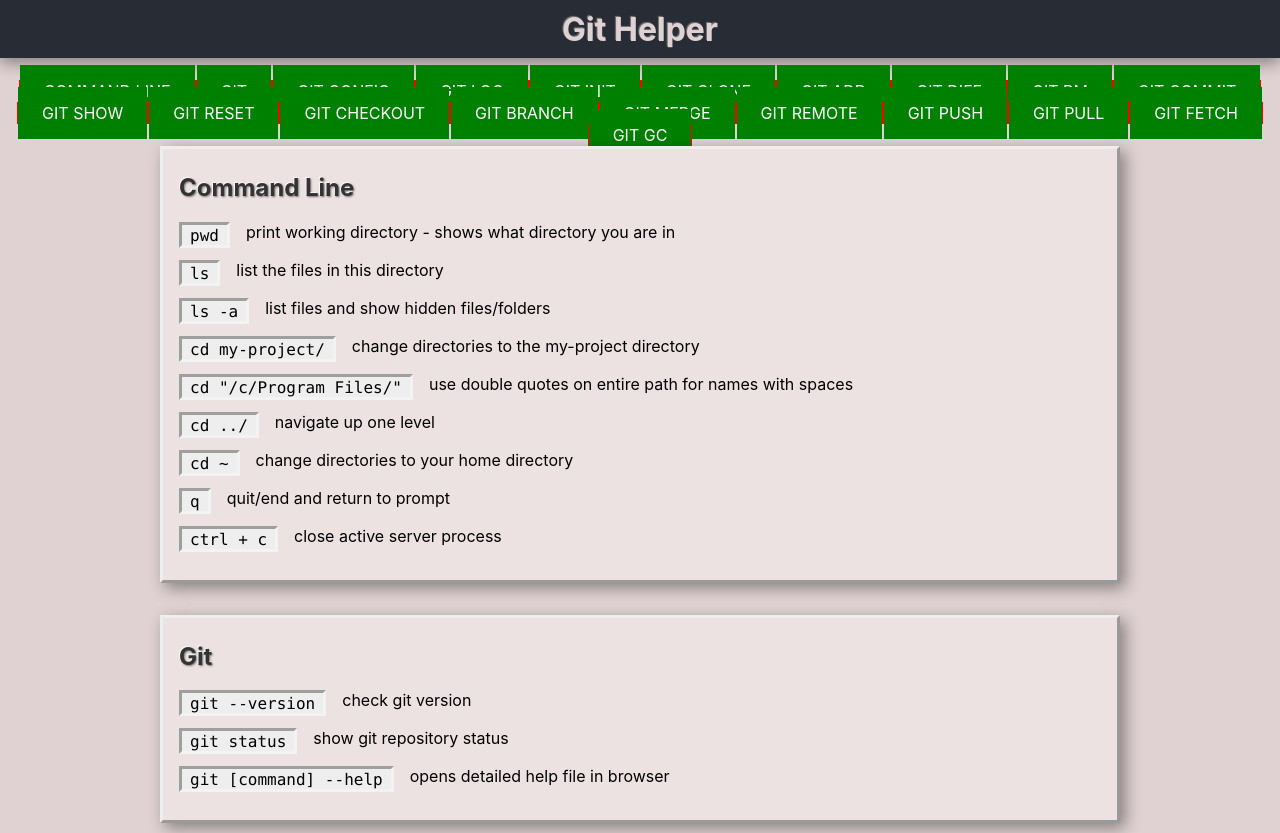
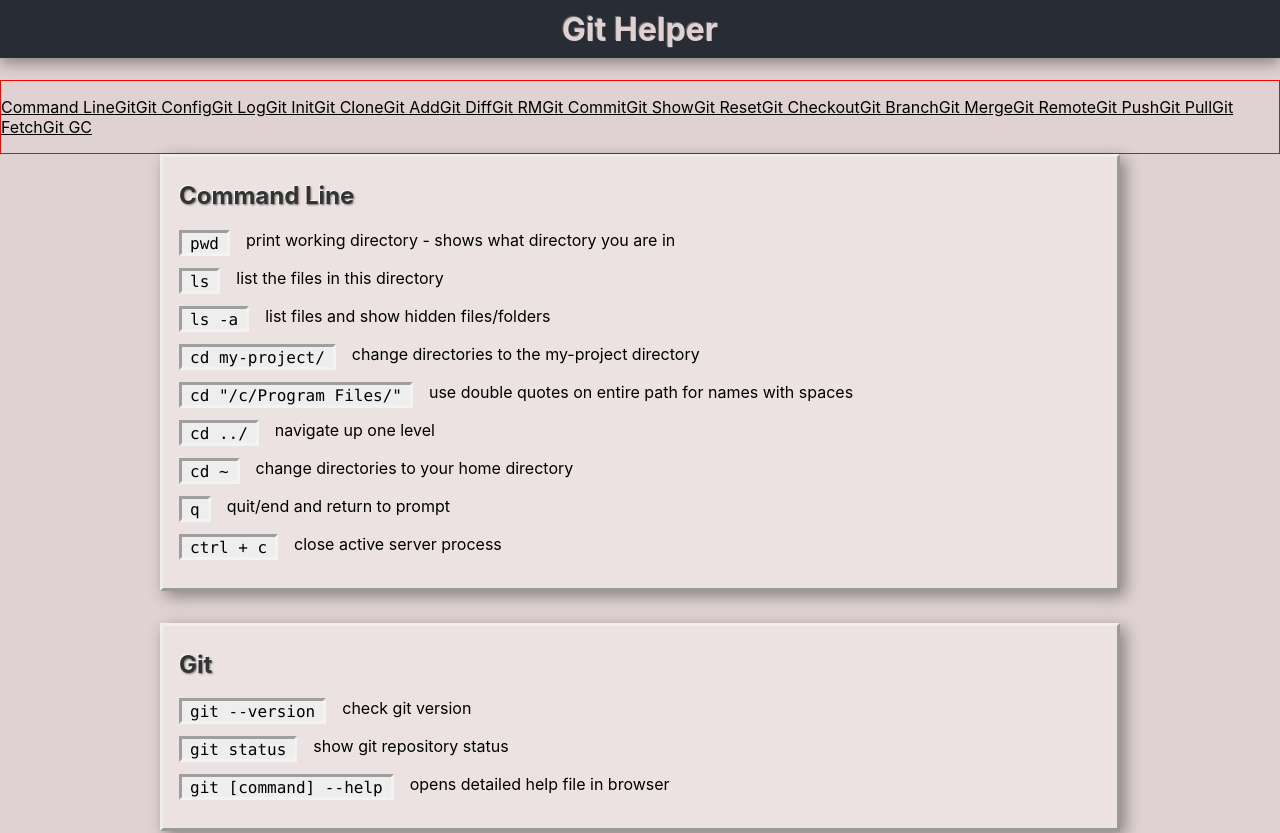
Before and after one commit to davidlongwith/git-helper, a React (Create React App) app: page / in a window 1280 px wide. Shown: the top 833 px of the page. Built offline with nearby package versions, Linux system fonts and the light colour scheme.

Commit message:
quick links overhaul in progress...

```diff
--- a/src/App.css
+++ b/src/App.css
@@ -13,36 +13,6 @@
   margin-top: 0;
   padding: 0.3em 0;
   text-shadow: -1px -1px 1px rgb(122, 122, 122);
-}
-
-#quick-links-container {
-  display: flex;
-  flex-flow: row wrap;
-  justify-content: center;
-}
-
-.quick-links-div {
-  border: 1px solid red;
-}
-
-.quick-link {
-  background-color: green;
-  color: white;
-  padding: 1em 1.5em;
-  text-decoration: none;
-  text-transform: uppercase;
-}
-
-.quick-link:hover {
-  background-color: #555;
-}
-
-.quick-link:active {
-  background-color: black;
-}
-
-.quick-link:visited {
-  background-color: #ccc;
 }
 
 .commands {
--- a/src/App.js
+++ b/src/App.js
@@ -1,5 +1,6 @@
 import React from "react";
 import "./App.css";
+import "./QuickLinks.css";
 import QuickLinks from "./components/QuickLinks.js";
 import CommandGroup from "./components/CommandGroup.js";
 
@@ -12,14 +13,16 @@
       </header>
 
       {/*
-        Iterate through each object in the commandData array assigning each command group's
-        section name as a prop for the QuickLinks component.
+        Iterate through each object in the commandData array assigning each
+        command group's name as a prop for the QuickLinks component.
        */}
-      <div id="quick-links-container">
-        {commandData.map((commandGroup, i) => (
-          <QuickLinks key={i} sectionName={commandGroup.name} />
-        ))}
-      </div>
+      <nav id="quick-link-navigation">
+        <ul>
+          {commandData.map((commandGroup, i) => (
+            <QuickLinks key={i} sectionName={commandGroup.name} />
+          ))}
+        </ul>
+      </nav>
 
       {/*
         Iterate through each object in the commandData array for use in the
--- /dev/null
+++ b/src/QuickLinks.css
@@ -0,0 +1,16 @@
+#quick-link-navigation {
+  border: 1px solid red;
+}
+
+#quick-link-navigation ul {
+  padding: 0;
+  width: 100%;
+}
+
+#quick-link-navigation li {
+  display: inline;
+}
+
+.quick-link {
+  color: black;
+}
--- a/src/components/QuickLinks.js
+++ b/src/components/QuickLinks.js
@@ -1,15 +1,16 @@
 import React from "react";
 
-// convert sectionName prop to id format for jump link
+// sectionName prop for jump link name,
+// and is formatted to match section id's for link destination
 const QuickLinks = ({ sectionName }) => (
-  <div className="quick-links-div">
+  <li>
     <a
       className="quick-link"
       href={`#${sectionName.toLowerCase().replace(/ /g, "-")}`}
     >
       {sectionName}
     </a>
-  </div>
+  </li>
 );
 
 export default QuickLinks;
```
